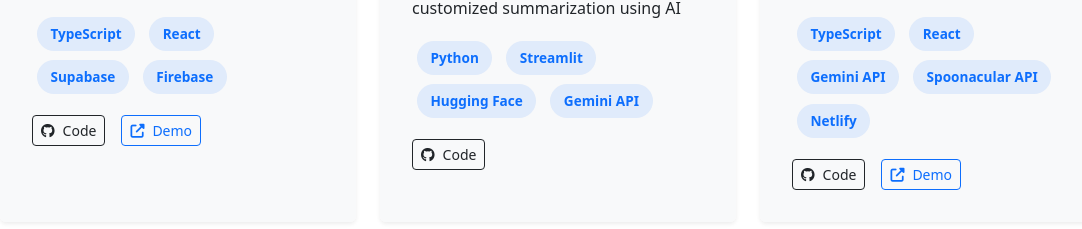
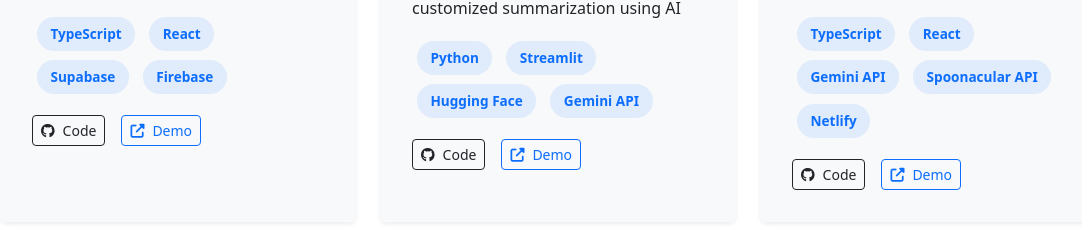
Before and after one commit to Lennoxgonz/Lennoxgonz.github.io, a plain HTML site: page index.html in a window 1280 px wide. Shown: the part 1346-1575 px from the top of the page, without its empty margins (82-1164 px from the left). Drawn offline with nearby package versions, Linux system fonts and the light colour scheme.

Commit message:
added demo link for paper distill

```diff
--- a/index.html
+++ b/index.html
@@ -215,6 +215,13 @@
                   >
                     <i class="fab fa-github me-2"></i>Code
                   </a>
+                  <a
+                    target="_blank"
+                    href="https://paper-distill.streamlit.app"
+                    class="btn btn-outline-primary btn-sm"
+                  >
+                    <i class="fas fa-external-link-alt me-2"></i>Demo
+                  </a>
                 </div>
               </div>
             </div>
```
